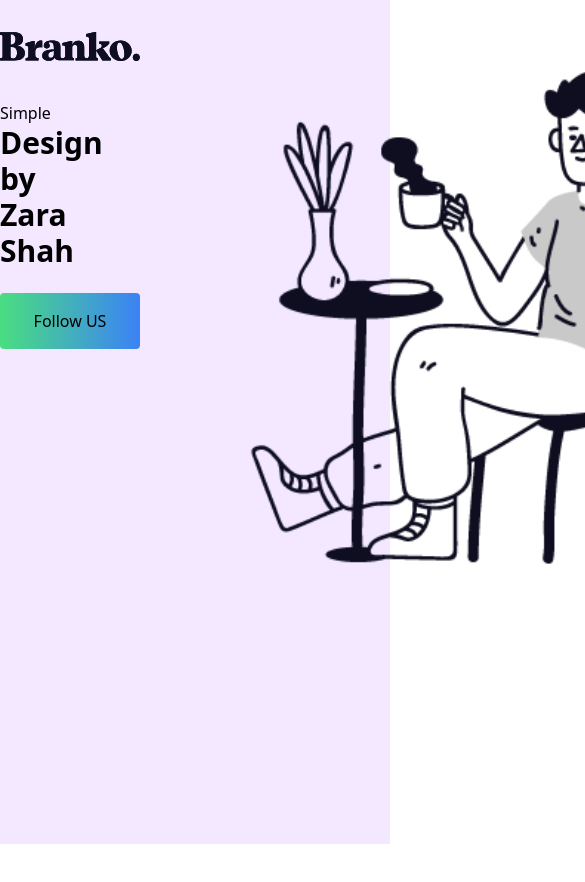
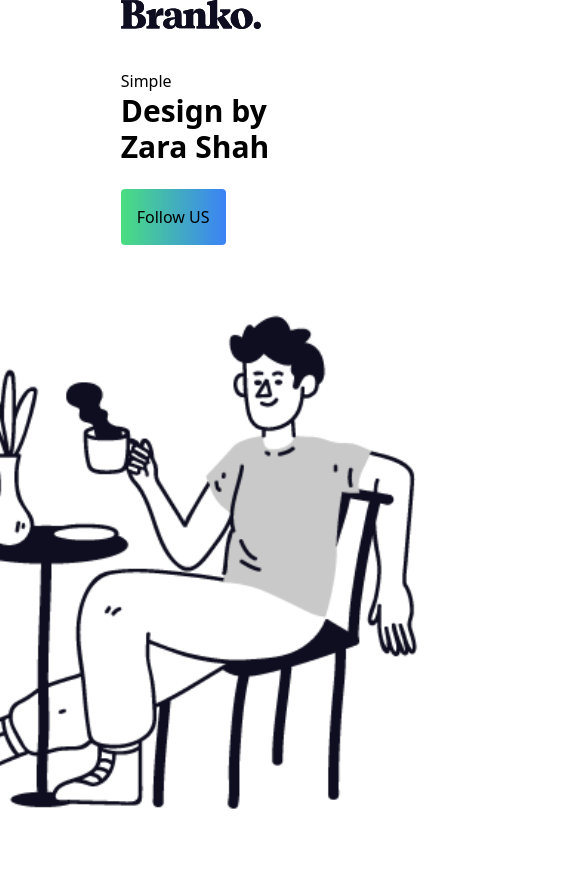
Before and after one commit to zarashah14/react-tailwind-app, a React (Create React App) app: page / in a window 390 px wide. Shown: the top 882 px of the page, 585 px wide, since content can reach past the window. Before the commit the page ends 844 px from the top, so only its background shows below. Built offline with nearby package versions, Linux system fonts and the light colour scheme.

Commit message:
fix responsiveness

```diff
--- a/src/App.js
+++ b/src/App.js
@@ -1,11 +1,13 @@
+import "./App.css";
+import Logo from "./assets/Logo";
+import Image from "./assets/image";
 
-import './App.css';
-import Logo from './assets/Logo';
-import Image from './assets/image'
+// components
+import Container from "./Components/Container";
 function App() {
   return (
-      <>
-      <div className='h-screen items-cente flex bg-purple-100'>
+    <>
+      {/* <div className='felx '>
       <div className='flex flex-row mx-auto'>
       <div className='flex flex-col'>
         <div className='mt-8'><Logo/></div>
@@ -17,10 +19,33 @@ function App() {
         </button>
 
       </div>
+        </div>
         <div className='flex flex-row'><Image/></div>
+        </div> */}
+      <Container>
+        <div className="flex flex-col lg:flex-row lg:justify-between items-center lg:px-12">
+          <div>
+            <Logo />
+            <h3 className="text-DS-black font-source-sans-pro text-30 pt-10">
+              Simple
+            </h3>
+            <p className="text-DS-Black font-source-sans-pro text-3xl font-extrabold ">
+              Design by
+            </p>
+            <p className="text-DS-black font-source-sans-pro text-3xl font-extrabold ">
+              Zara Shah
+            </p>
+            <button
+              type="button"
+              class="bg-gradient-to-r px-4 from-green-400 to-blue-500 transition hover:-translate-y-2  hover:from-pink-500 hover:to-yellow-500 py-4 rounded mt-6"
+            >
+              Follow US
+            </button>
+          </div>
+          <Image  />
         </div>
-        </div>
-      </>
+      </Container>
+    </>
   );
 }
 
--- /dev/null
+++ b/src/Components/Container.jsx
@@ -0,0 +1,9 @@
+import React from 'react'
+
+function Container({children}) {
+  return (
+    <div className='mx-auto max-w-[1460px]'>{children}</div>
+  )
+}
+
+export default Container
```
